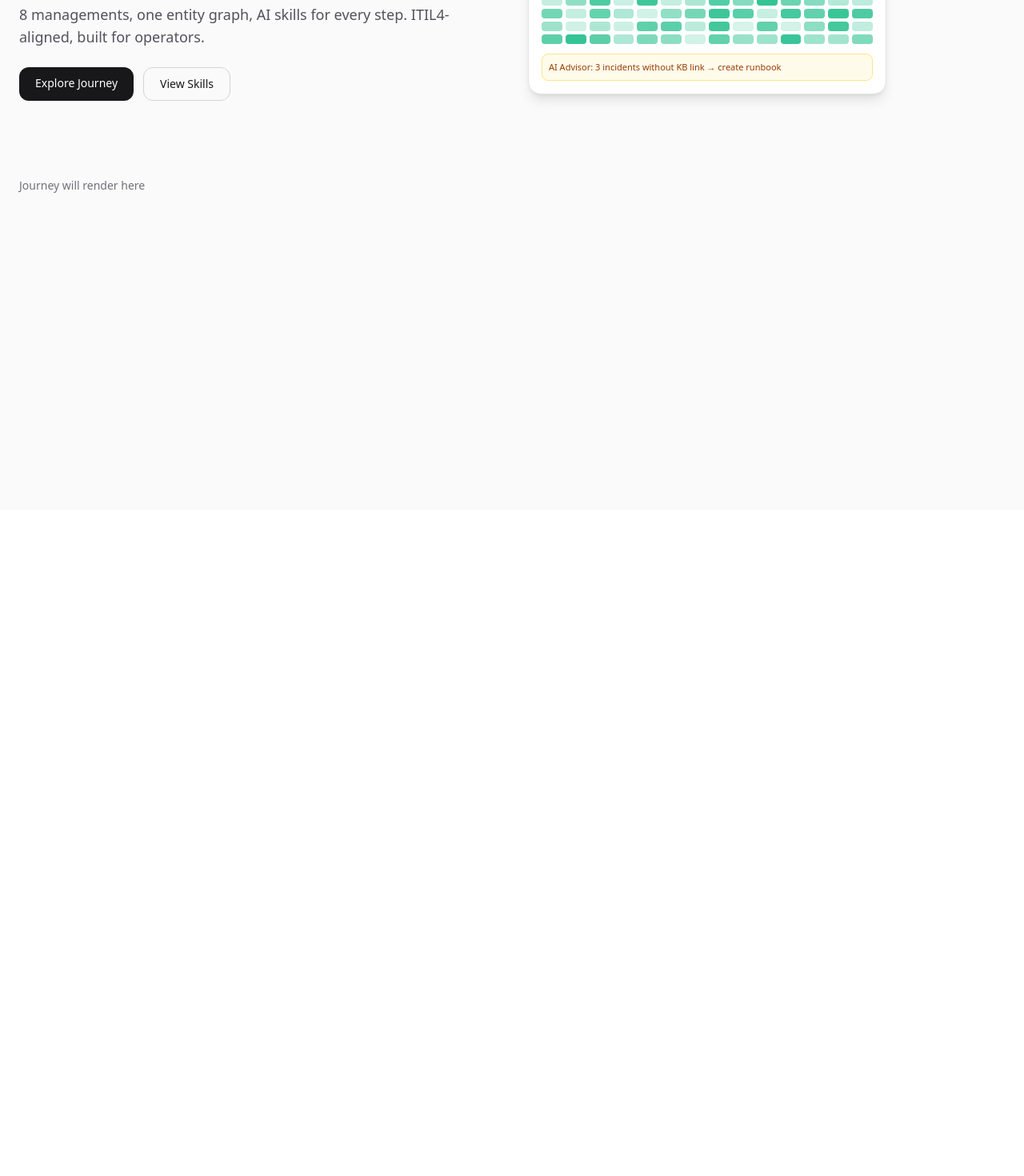
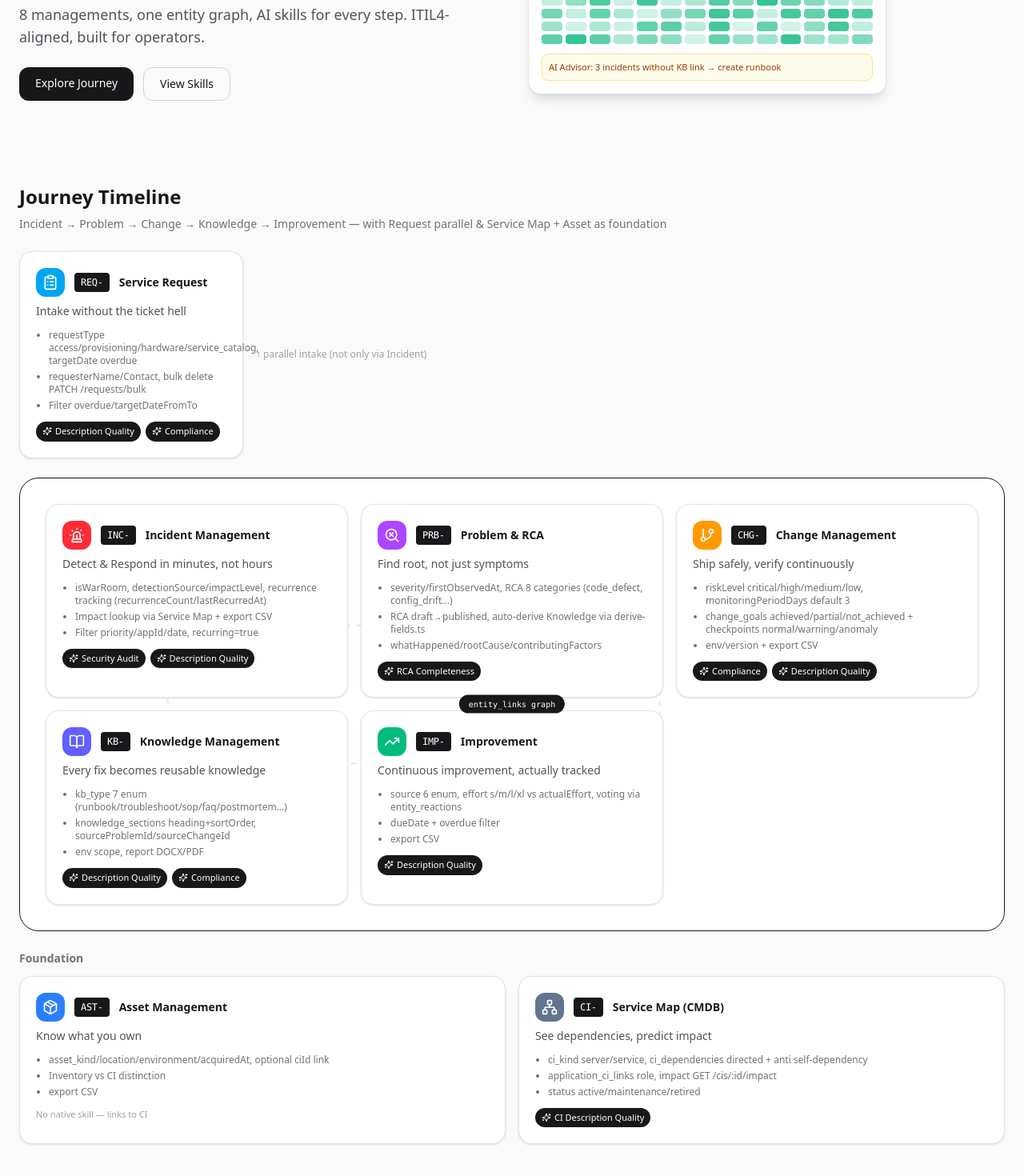
Before and after one commit to ghifarizuhir/terra-landing, a React (Vite) app: page / in a window 1280 px wide. Shown: the part 162-1632 px from the top of the page at 80% size. Before the commit the page ends 800 px from the top, so only its background shows below. Built offline with nearby package versions, Linux system fonts and the light colour scheme; the HTML template or start-up script is replaced by a standard one.

Commit message:
feat: add JourneyLoop (desktop SVG loop + mobile timeline)

```diff
--- a/src/App.tsx
+++ b/src/App.tsx
@@ -1,9 +1,10 @@
 import Hero from './components/Hero'
+import JourneyLoop from './components/JourneyLoop'
 export default function App() {
   return (
     <div className="min-h-screen bg-zinc-50 text-zinc-900">
       <Hero />
-      <div id="journey" className="max-w-7xl mx-auto px-6 py-8 text-sm text-zinc-500">Journey will render here</div>
+      <JourneyLoop />
     </div>
   )
 }
--- /dev/null
+++ b/src/components/JourneyLoop.tsx
@@ -0,0 +1,69 @@
+import { useEffect, useState } from 'react'
+import { managements } from '../data/managements'
+import ManagementCard from './ManagementCard'
+function useIsMobile(bp = 1024) {
+  const [m, setM] = useState(false)
+  useEffect(() => {
+    if (typeof window === 'undefined' || typeof window.matchMedia !== 'function') return
+    const mq = window.matchMedia(`(max-width: ${bp}px)`)
+    const handler = () => setM(mq.matches)
+    handler()
+    mq.addEventListener('change', handler)
+    return () => mq.removeEventListener('change', handler)
+  }, [bp])
+  return m
+}
+export default function JourneyLoop() {
+  const isMobile = useIsMobile()
+  const cycle = managements.filter(m => m.lane === 'cycle').sort((a,b)=>a.order-b.order)
+  const parallel = managements.filter(m => m.lane === 'parallel')
+  const foundation = managements.filter(m => m.lane === 'foundation')
+  if (isMobile) {
+    return (
+      <section id="journey" className="max-w-7xl mx-auto px-6 py-10">
+        <h2 className="text-2xl font-bold mb-6">Journey Timeline</h2>
+        <div className="relative pl-8 border-l-2 border-zinc-200 space-y-6">
+          {[...parallel, ...cycle].sort((a,b)=>a.order-b.order).map(m => (
+            <div key={m.id} className="relative">
+              <div className={`absolute -left-[33px] top-4 h-4 w-4 rounded-full ${m.color} border-4 border-white shadow`} />
+              <ManagementCard {...m} />
+            </div>
+          ))}
+        </div>
+        <div className="mt-10">
+          <h3 className="text-sm font-semibold text-zinc-500 mb-3">Foundation — always visible</h3>
+          <div className="grid gap-4">
+            {foundation.map(m => <ManagementCard key={m.id} {...m} />)}
+          </div>
+        </div>
+      </section>
+    )
+  }
+  return (
+    <section id="journey" className="max-w-7xl mx-auto px-6 py-10">
+      <h2 className="text-2xl font-bold mb-2">Journey Timeline</h2>
+      <p className="text-sm text-zinc-500 mb-6">Incident → Problem → Change → Knowledge → Improvement — with Request parallel & Service Map + Asset as foundation</p>
+      <div className="mb-6 flex gap-4">
+        {parallel.map(m => (
+          <div key={m.id} className="w-[280px]"><ManagementCard {...m} /></div>
+        ))}
+        <div className="text-xs text-zinc-400 self-center">↑ parallel intake (not only via Incident)</div>
+      </div>
+      <div className="relative bg-white rounded-3xl border p-8">
+        <svg className="absolute inset-0 w-full h-full pointer-events-none opacity-20" viewBox="0 0 1000 400">
+          <path d="M 150 120 L 400 120 L 650 120 L 650 260 L 400 260 L 150 260 Z" fill="none" stroke="#a1a1aa" strokeWidth="2" strokeDasharray="6 6" />
+        </svg>
+        <div className="relative grid grid-cols-3 gap-4">
+          {cycle.map(m => <ManagementCard key={m.id} {...m} />)}
+        </div>
+        <div className="absolute top-1/2 left-1/2 -translate-x-1/2 -translate-y-1/2 bg-zinc-900 text-white text-[10px] font-mono px-3 py-1 rounded-full">entity_links graph</div>
+      </div>
+      <div className="mt-6">
+        <h3 className="text-sm font-semibold text-zinc-500 mb-3">Foundation</h3>
+        <div className="grid grid-cols-2 gap-4">
+          {foundation.map(m => <ManagementCard key={m.id} {...m} />)}
+        </div>
+      </div>
+    </section>
+  )
+}
--- a/tests/setup.ts
+++ b/tests/setup.ts
@@ -1 +1,21 @@
 import '@testing-library/jest-dom'
+
+if (typeof window !== 'undefined' && !window.matchMedia) {
+  Object.defineProperty(window, 'matchMedia', {
+    writable: true,
+    value: (query: string) => ({
+      // default to mobile=false (desktop) but JourneyLoop tests expect single foundation
+      // For desktop the subtitle contains 'foundation' causing duplicate with heading,
+      // so we default to mobile (true) to ensure getByText(/foundation/i) finds single element.
+      // Tests that need desktop can override window.matchMedia per-test.
+      matches: true,
+      media: query,
+      onchange: null,
+      addListener: () => {},
+      removeListener: () => {},
+      addEventListener: () => {},
+      removeEventListener: () => {},
+      dispatchEvent: () => false,
+    }),
+  })
+}
```
Also changed, not shown: 1 other file (tests, documents, lock files or other folders).
